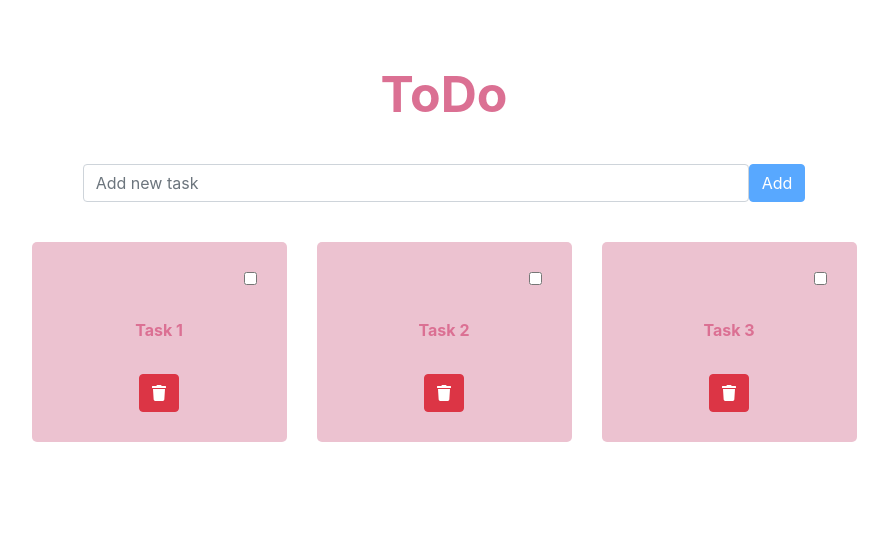
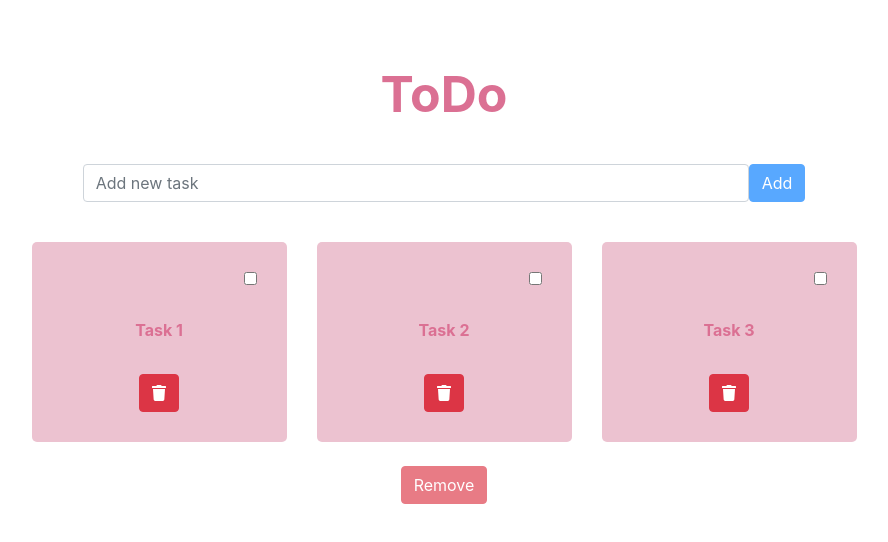
Before and after one commit to AnoucheYan/Anush1, a React (Create React App) app: page / in a window 1280 px wide. Shown: the top 542 px of the page, without its empty margins (196-1084 px from the left). Built offline with nearby package versions, Linux system fonts and the light colour scheme.

Commit message:
lesson10 first version

```diff
--- a/src/Components/AddTask/AddNewTask.jsx
+++ b/src/Components/AddTask/AddNewTask.jsx
@@ -18,7 +18,7 @@ class AddNewTask extends React.Component {
 
     render () {
         const {inputValue} = this.state;
-        const {handleSubmit} = this.props;
+        const {handleSubmit, disabled} = this.props;
 
         const handleS = ({key, type}) => {
             if(type === 'keypress' && key !== 'Enter') return;
@@ -39,6 +39,7 @@ class AddNewTask extends React.Component {
                         value = {inputValue}
                         onKeyPress = {handleS}
                         style = {{width:"60%"}}
+                        disabled={disabled}
                     />
                     <Button
                         className="d-block"
--- a/src/Components/Task/Task.jsx
+++ b/src/Components/Task/Task.jsx
@@ -5,12 +5,15 @@ import { FontAwesomeIcon } from '@fortawesome/react-fontawesome'
 import { faTrash } from '@fortawesome/free-solid-svg-icons'
 
 
-const Task = ( {task, handleDelTask} ) => {
+const Task = ( {task, handleDelTask, setRemoveTaskId, disabled} ) => {
     return(
         <div className={styles.task}>
 
             <div className="d-flex justify-content-end">
-                <input type="checkbox" />
+                <input
+                    type="checkbox"
+                    onClick={() => setRemoveTaskId(task._id)}
+                />
             </div>
 
             <div className="">
@@ -21,9 +24,9 @@ const Task = ( {task, handleDelTask} ) => {
 
             <div>
                 <Button
-                    className="w-auto"
                     variant = "danger"
                     onClick = { () => handleDelTask(task._id) }
+                    disabled = {disabled}
                 >
                     <FontAwesomeIcon icon = {faTrash} />
                 </Button>
--- a/src/Components/ToDo/ToDo.jsx
+++ b/src/Components/ToDo/ToDo.jsx
@@ -2,7 +2,7 @@ import React from 'react';
 import AddNewTask from '../AddTask/AddNewTask';
 import Task from '../Task/Task';
 import styles from './todo.module.css';
-import { Container, Row, Col } from 'react-bootstrap';
+import { Container, Row, Col, Button } from 'react-bootstrap';
 import idGenerator from '../../helpers/idGenerator';
 
 class ToDo extends React.Component {
@@ -21,6 +21,8 @@ class ToDo extends React.Component {
                 title: 'Task 3'
             },
         ],
+        // removeTasks:[],
+        removeTasks: new Set(), //
     }
 
     handleSubmit = (value) => {
@@ -47,7 +49,46 @@ class ToDo extends React.Component {
         });
     }
 
+    setRemoveTaskId = (_id) => {
+        // let removeTasks = [...this.state.removeTasks];
+
+        // if (removeTasks.includes(_id)) {
+        //     removeTasks = removeTasks.filter(id => id !== _id);
+        // } else {
+        //     removeTasks.push(_id);
+        // }
+
+        let removeTasks = new Set (this.state.removeTasks) //
+
+        if (removeTasks.has(_id)) { //
+            removeTasks.delete(_id); //
+        } else {
+            removeTasks.add(_id); //
+        }
+
+        this.setState ({
+            removeTasks
+        });
+    }
+
+    deleteTasks = () => {
+        let tasks = [...this.state.tasks];
+
+        // let removeTasks = [...this.state.removeTasks];
+        // tasks = tasks.filter(item => !removeTasks.includes(item._id))
+
+        let removeTasks = new Set (this.state.removeTasks) //
+        tasks = tasks.filter(item => !removeTasks.has(item._id)) //
+
+        this.setState ({
+            tasks,
+            // removeTasks:[]
+            removeTasks: new Set () //
+        });
+    }
+
     render () {
+        const {removeTasks} = this.state;
         const Tasks = this.state.tasks.map(task => {
             return (
                 <Col key = {task._id}
@@ -56,6 +97,9 @@ class ToDo extends React.Component {
                     <Task
                         task = {task}
                         handleDelTask = {this.handleDelTask}
+                        setRemoveTaskId = {this.setRemoveTaskId}
+                        // disabled={!!removeTasks.length}
+                        disabled={!!removeTasks.size} //
                     />
                 </Col>
             )
@@ -64,16 +108,35 @@ class ToDo extends React.Component {
         return (
             <div>
                 <Container>
+
                     <Row className="justify-content-center mt-4">
                         <Col>
                             <h1 className = {styles.heading}>ToDo</h1>
-                            <AddNewTask handleSubmit = {this.handleSubmit} />
+                            <AddNewTask
+                                handleSubmit = {this.handleSubmit}
+                                // disabled={!!removeTasks.length}
+                                disabled={!!removeTasks.size} //
+                            />
                         </Col>
                     </Row>
 
                     <Row className="justify-content-center mt-4">
                         {Tasks}
                     </Row>
+
+                    <Row className="mt-4">
+                        <Col>
+                            <Button
+                                variant = "danger"
+                                onClick = {this.deleteTasks}
+                                // disabled = {!!!removeTasks.length}
+                                disabled = {!!!removeTasks.size} //
+                            >
+                                Remove
+                            </Button>
+                        </Col>
+                    </Row>
+
                 </Container>
             </div>
         )
```
Also changed, not shown: 1 other file (tests, documents, lock files or other folders).
